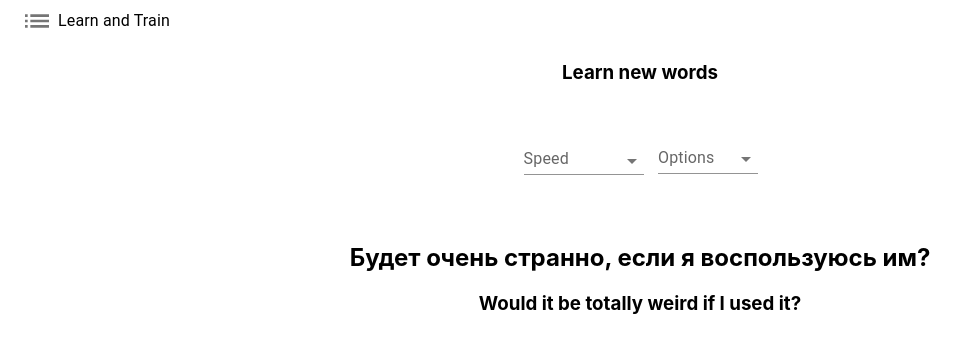
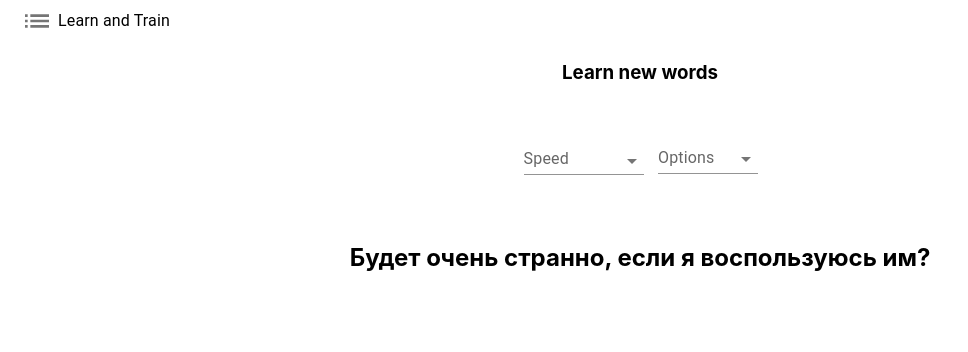
Before and after one commit to Larisa-Yagodina/language-app, a React (Create React App) app: page /new_words_drill in a window 1280 px wide. Shown: the top 352 px of the page, without its empty margins (0-968 px from the left). Built offline with nearby package versions, Linux system fonts and the light colour scheme.

Commit message:
bug fixed

```diff
--- a/public/index.html
+++ b/public/index.html
@@ -2,7 +2,7 @@
 <html lang="en">
   <head>
     <meta charset="utf-8" />
-    <link rel="icon" href="%PUBLIC_URL%/favicon.ico" />
+    <link rel="icon" />
     <meta name="viewport" content="width=device-width, initial-scale=1" />
     <meta name="theme-color" content="#000000" />
     <meta
--- a/src/grammar-themes-drill/GrammarThemesDrillWrapper.js
+++ b/src/grammar-themes-drill/GrammarThemesDrillWrapper.js
@@ -10,7 +10,7 @@ import ChooseNextOption from "../searchAndFilter/ChooseNextOption";
 
 function GrammarThemesDrillWrapper() {
 
-    const [chosenSpeed, setChosenSpeed] = useState(3000);
+    const [chosenSpeed, setChosenSpeed] = useState(5000);
     const [speedRange, setSpeedRange] = useState([
             {value: 4000, name: "very high"},
             {value: 6000, name: "high"},
--- a/src/words-drill/WordsDrillWrapper.js
+++ b/src/words-drill/WordsDrillWrapper.js
@@ -11,7 +11,7 @@ import {initialWords} from "../serverData/InitialWords";
 
 function WordsDrillWrapper() {
 
-    const [chosenSpeed, setChosenSpeed] = useState(3000);
+    const [chosenSpeed, setChosenSpeed] = useState(5000);
     const [speedRange, setSpeedRange] = useState([
             {
                 value: 4000,
```
Also changed, not shown: src/logo.svg (deleted).
